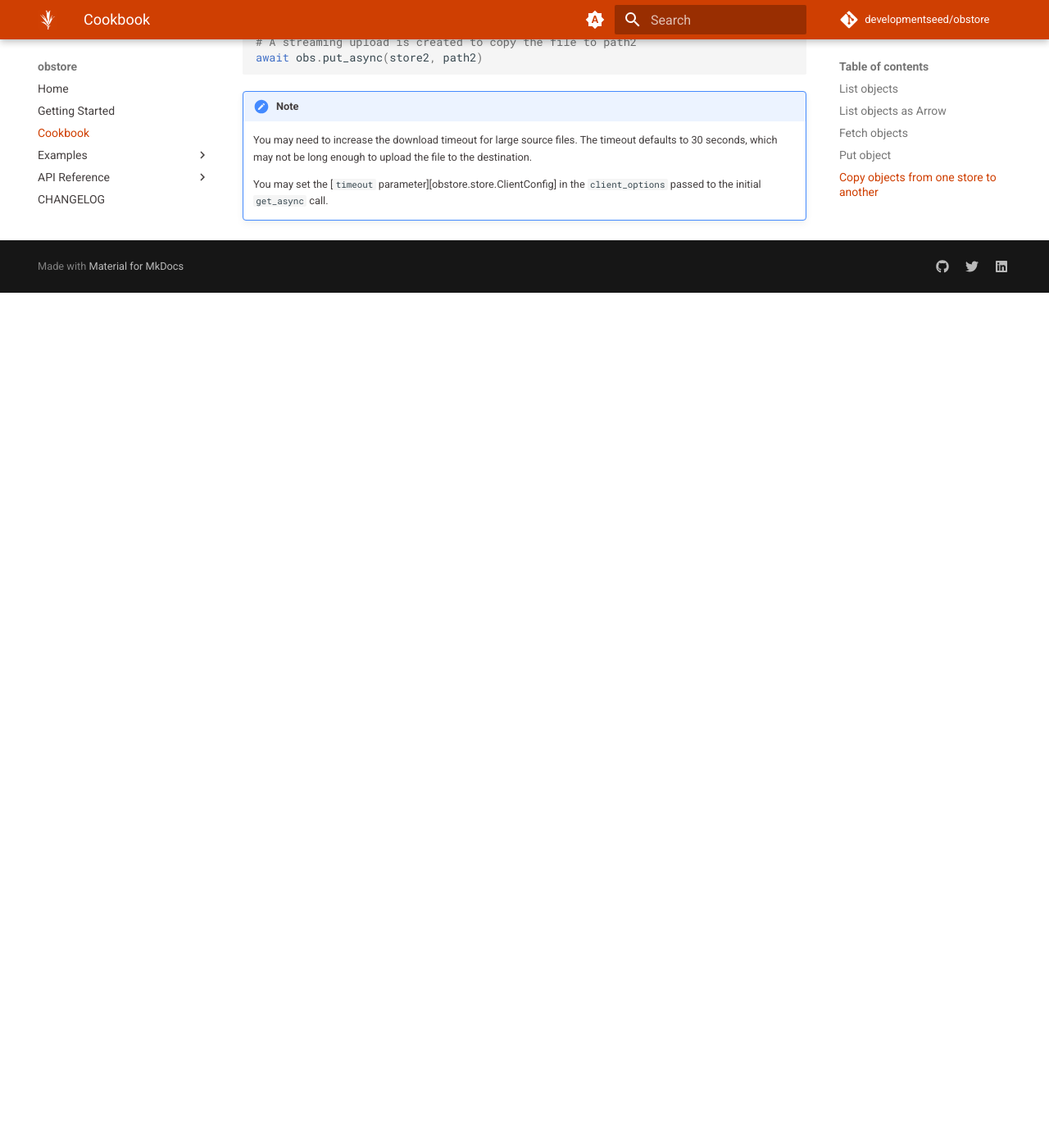
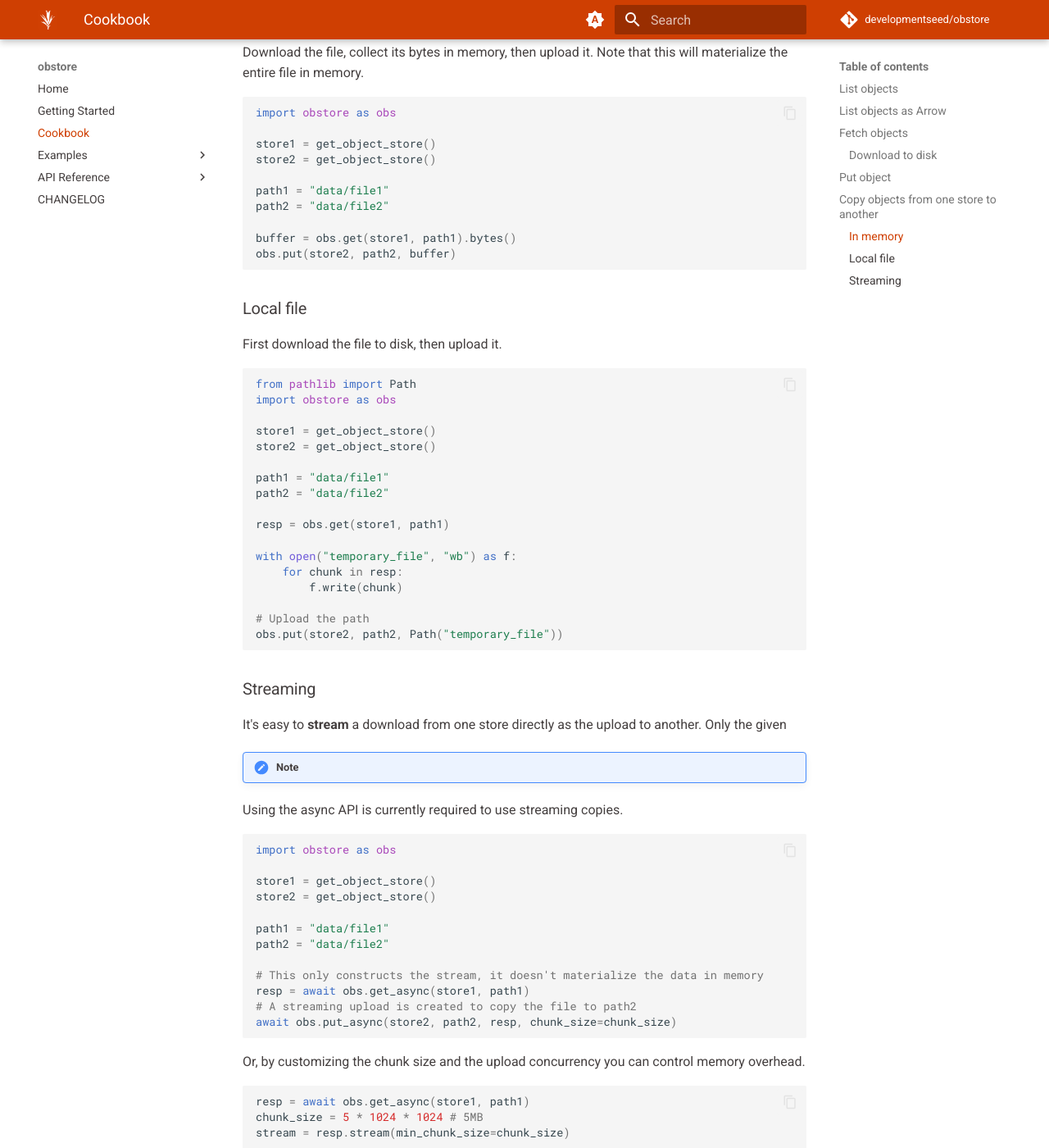
Before and after one commit to machichima/obstore, an MkDocs documentation site: the page built from docs/cookbook.md, in a window 1280 px wide and 1400 px high, scrolled down 4383 px. Shown: the whole window at 82% size. Built offline with MkDocs 1.6.1 and Material for MkDocs 9.7.7, drawn with Linux system fonts in a browser that asks for light colours; comment, search, counter and statistics services are not loaded; the version menu is left out; before the commit the page ends 4740 px from its top, so only the background shows below that; some of the changed text lies outside the part shown.

Commit message:
doc edits and bump to 0.3 (#153)

````diff
--- a/docs/cookbook.md
+++ b/docs/cookbook.md
@@ -65,13 +65,13 @@ for record_batch in stream:
 
 The Arrow record batch looks like the following:
 
-| path                                                                | last_modified             |     size | e_tag                                | version   |
-|:--------------------------------------------------------------------|:--------------------------|---------:|:-------------------------------------|:----------|
-| sentinel-s2-l2a-cogs/1/C/CV/2018/10/S2B_1CCV_20181004_0_L2A/AOT.tif | 2020-09-30 20:25:56+00:00 |    50510 | "2e24c2ee324ea478f2f272dbd3f5ce69"   |           |
-| sentinel-s2-l2a-cogs/1/C/CV/2018/10/S2B_1CCV_20181004_0_L2A/B01.tif | 2020-09-30 20:22:48+00:00 |  1455332 | "a31b78e96748ccc2b21b827bef9850c1"   |           |
-| sentinel-s2-l2a-cogs/1/C/CV/2018/10/S2B_1CCV_20181004_0_L2A/B02.tif | 2020-09-30 20:23:19+00:00 | 38149405 | "d7a92f88ad19761081323165649ce799-5" |           |
-| sentinel-s2-l2a-cogs/1/C/CV/2018/10/S2B_1CCV_20181004_0_L2A/B03.tif | 2020-09-30 20:23:52+00:00 | 38123224 | "4b938b6969f1c16e5dd685e6599f115f-5" |           |
-| sentinel-s2-l2a-cogs/1/C/CV/2018/10/S2B_1CCV_20181004_0_L2A/B04.tif | 2020-09-30 20:24:21+00:00 | 39033591 | "4781b581cd32b2169d0b3d22bf40a8ef-5" |           |
+| path                                                                | last_modified             |     size | e_tag                                | version |
+| :------------------------------------------------------------------ | :------------------------ | -------: | :----------------------------------- | :------ |
+| sentinel-s2-l2a-cogs/1/C/CV/2018/10/S2B_1CCV_20181004_0_L2A/AOT.tif | 2020-09-30 20:25:56+00:00 |    50510 | "2e24c2ee324ea478f2f272dbd3f5ce69"   |         |
+| sentinel-s2-l2a-cogs/1/C/CV/2018/10/S2B_1CCV_20181004_0_L2A/B01.tif | 2020-09-30 20:22:48+00:00 |  1455332 | "a31b78e96748ccc2b21b827bef9850c1"   |         |
+| sentinel-s2-l2a-cogs/1/C/CV/2018/10/S2B_1CCV_20181004_0_L2A/B02.tif | 2020-09-30 20:23:19+00:00 | 38149405 | "d7a92f88ad19761081323165649ce799-5" |         |
+| sentinel-s2-l2a-cogs/1/C/CV/2018/10/S2B_1CCV_20181004_0_L2A/B03.tif | 2020-09-30 20:23:52+00:00 | 38123224 | "4b938b6969f1c16e5dd685e6599f115f-5" |         |
+| sentinel-s2-l2a-cogs/1/C/CV/2018/10/S2B_1CCV_20181004_0_L2A/B04.tif | 2020-09-30 20:24:21+00:00 | 39033591 | "4781b581cd32b2169d0b3d22bf40a8ef-5" |         |
 
 ## Fetch objects
 
@@ -107,6 +107,21 @@ for chunk in stream:
     total_buffer_len += len(chunk)
 
 assert total_buffer_len == meta.size
+```
+
+### Download to disk
+
+Using the response as an iterator ensures that we don't buffer the entire file
+into memory.
+
+```py
+import obstore as obs
+
+resp = obs.get(store, path)
+
+with open("output/file", "wb") as f:
+    for chunk in resp:
+        f.write(chunk)
 ```
 
 ## Put object
@@ -160,7 +175,6 @@ content = bytes_iter()
 obs.put(store, path, content)
 ```
 
-
 Or async iterables:
 
 ```py
@@ -178,10 +192,11 @@ obs.put(store, path, content)
 
 ## Copy objects from one store to another
 
-Perhaps you have data in AWS S3 that you need to copy to Google Cloud Storage. It's easy to **stream** a `get` from one store directly to the `put` of another.
+Perhaps you have data in one store, say AWS S3, that you need to copy to another, say Google Cloud Storage.
 
-!!! note
-    Using the async API is required for this.
+### In memory
+
+Download the file, collect its bytes in memory, then upload it. Note that this will materialize the entire file in memory.
 
 ```py
 import obstore as obs
@@ -190,16 +205,78 @@ store1 = get_object_store()
 store2 = get_object_store()
 
 path1 = "data/file1"
-path2 = "data/file1"
+path2 = "data/file2"
+
+buffer = obs.get(store1, path1).bytes()
+obs.put(store2, path2, buffer)
+```
+
+### Local file
+
+First download the file to disk, then upload it.
+
+```py
+from pathlib import Path
+import obstore as obs
+
+store1 = get_object_store()
+store2 = get_object_store()
+
+path1 = "data/file1"
+path2 = "data/file2"
+
+resp = obs.get(store1, path1)
+
+with open("temporary_file", "wb") as f:
+    for chunk in resp:
+        f.write(chunk)
+
+# Upload the path
+obs.put(store2, path2, Path("temporary_file"))
+```
+
+### Streaming
+
+It's easy to **stream** a download from one store directly as the upload to another. Only the given
+
+!!! note
+Using the async API is currently required to use streaming copies.
+
+```py
+import obstore as obs
+
+store1 = get_object_store()
+store2 = get_object_store()
+
+path1 = "data/file1"
+path2 = "data/file2"
 
 # This only constructs the stream, it doesn't materialize the data in memory
-resp = await obs.get_async(store1, path1, timeout="2min")
+resp = await obs.get_async(store1, path1)
+# A streaming upload is created to copy the file to path2
+await obs.put_async(store2, path2, resp, chunk_size=chunk_size)
+```
+
+Or, by customizing the chunk size and the upload concurrency you can control memory overhead.
+
+```py
+resp = await obs.get_async(store1, path1)
+chunk_size = 5 * 1024 * 1024 # 5MB
+stream = resp.stream(min_chunk_size=chunk_size)
 
 # A streaming upload is created to copy the file to path2
-await obs.put_async(store2, path2)
+await obs.put_async(
+    store2,
+    path2,
+    stream,
+    chunk_size=chunk_size,
+    max_concurrency=12
+)
 ```
 
+This will start up to 12 concurrent uploads, each with around 5MB chunks, giving a total memory usage of up to _roughly_ 60MB for this copy.
+
 !!! note
-    You may need to increase the download timeout for large source files. The timeout defaults to 30 seconds, which may not be long enough to upload the file to the destination.
+You may need to increase the download timeout for large source files. The timeout defaults to 30 seconds, which may not be long enough to upload the file to the destination.
 
-    You may set the [`timeout` parameter][obstore.store.ClientConfig] in the `client_options` passed to the initial `get_async` call.
+    You may set the [`timeout` parameter][obstore.store.ClientConfig] in the `client_options` passed when creating the store.
````
Also changed, not shown: README.md (+8 -10 lines), 3 other files.
